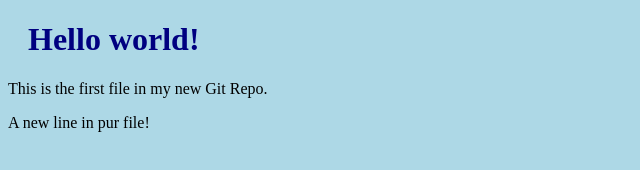
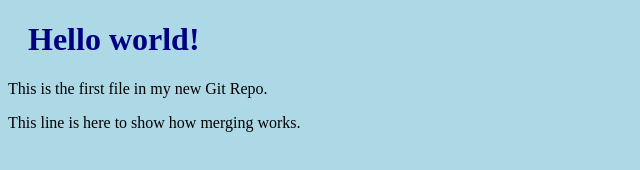
Before and after one commit to PRADEEPA126/firstproject, a plain HTML site: page index.html in a window 1280 px wide. Shown: the whole page, without its empty margins (0-640 px from the left). Drawn offline with Linux system fonts and the light colour scheme.

Commit message:
updated index.html with emergency fix

```diff
--- a/index.html
+++ b/index.html
@@ -8,7 +8,7 @@
 
 <h1>Hello world!</h1>
 <p>This is the first file in my new Git Repo.</p>
-<p>A new line in pur file!</p>
+<p>This line is here to show how merging works.</p>
 
 </body>
 </html>
```
